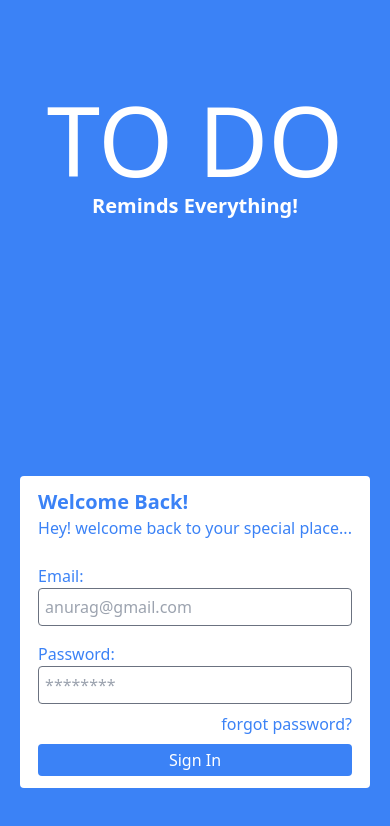
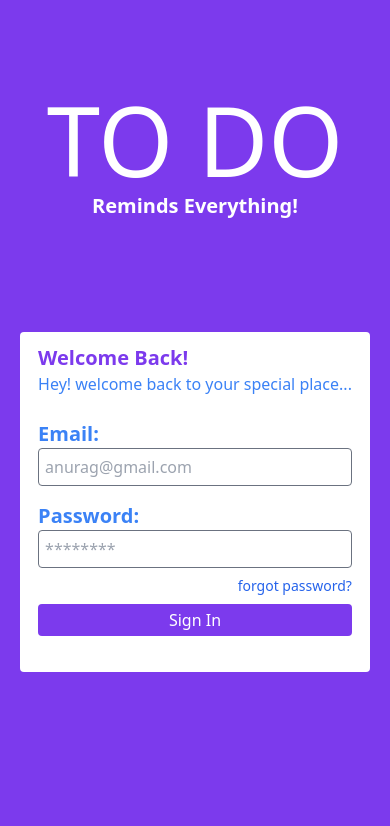
Before and after one commit to anuragvishwak/taskManagement, a React (Create React App) app: page / in a window 390 px wide. Shown: the top 826 px of the page. Built offline with nearby package versions, Linux system fonts and the light colour scheme.

Commit message:
pushing some existing code.

```diff
--- a/src/Login.js
+++ b/src/Login.js
@@ -9,7 +9,7 @@ function Login() {
   const [password, setpassword] = useState("");
   const navigate = useNavigate();
 
-  async function Login() {
+  async function LoginUser() {
     try {
       await signInWithEmailAndPassword(auth, email, password);
       console.log("Logged in successfully!");
@@ -25,7 +25,8 @@ function Login() {
   }
 
   return (
-    <div className="sm:flex min-h-screen bg-blue-500">
+    <div className="sm:flex min-h-screen bg-[#7C3AED]">
+      {/* Left Section */}
       <div className="flex items-center h-full py-[92px] sm:h-auto justify-center w-full">
         <div className="text-white">
           <p className="text-bold text-8xl">TO DO</p>
@@ -34,51 +35,57 @@ function Login() {
           </p>
         </div>
       </div>
-      <div className="sm:flex sm:mt-0 mt-36 items-center justify-center p-5 sm:h-screen sm:w-6/12 text-blue-500 ">
+
+      {/* Right Section */}
+      <div className="sm:flex items-end sm:items-center justify-center p-5 sm:h-screen sm:w-6/12 text-blue-500">
         <div className="bg-white p-3 sm:p-0 sm:h-full rounded w-full">
-          <div className="flex sm:h-full items-end sm:items-center justify-center">
-            <div className="">
+          <div className="flex h-full items-end sm:items-center justify-center pb-6 sm:pb-0">
+            <div>
+              {/* Heading */}
               <div className="mb-6 sm:mb-10">
-                <p className="text-xl sm:text-5xl font-bold">Welcome Back!</p>
-                <p
-                  className="w-auto sm:text-xl"
-                >
+                <p className="text-xl sm:text-5xl text-[#7C3AED] font-bold">
+                  Welcome Back!
+                </p>
+                <p className="w-auto text-blue-500 sm:text-xl">
                   Hey! welcome back to your special place...
                 </p>
               </div>
+
+              {/* Email */}
               <div>
-                <p>Email:</p>
+                <p className="font-semibold text-xl">Email:</p>
                 <input
                   type="email"
-                  onChange={(e) => {
-                    setemail(e.target.value);
-                  }}
+                  value={email}
+                  onChange={(e) => setemail(e.target.value)}
                   placeholder="anurag@gmail.com"
                   className="p-1.5 rounded border w-full sm:w-[400px] border-gray-500"
-                ></input>
+                />
               </div>
 
+              {/* Password */}
               <div className="mt-4">
-                <p>Password:</p>
+                <p className="font-semibold text-xl">Password:</p>
                 <input
                   type="password"
-                  onChange={(e) => {
-                    setpassword(e.target.value);
-                  }}
+                  value={password}
+                  onChange={(e) => setpassword(e.target.value)}
                   placeholder="********"
                   className="p-1.5 rounded border w-full border-gray-500"
-                ></input>
+                />
               </div>
 
+              {/* Forgot password */}
               <div className="py-2 flex justify-end">
-                <button>forgot password?</button>
+                <button className="text-sm text-blue-600 hover:underline">
+                  forgot password?
+                </button>
               </div>
 
+              {/* Sign In Button */}
               <button
-                onClick={() => {
-                  Login();
-                }}
-                className="text-white rounded hover:shadow-xl w-full py-1 bg-blue-500"
+                onClick={LoginUser}
+                className="text-white rounded hover:shadow-xl w-full py-1 bg-[#7C3AED] hover:bg-[#6D28D9]"
               >
                 Sign In
               </button>
--- a/src/MainTodo.js
+++ b/src/MainTodo.js
@@ -100,23 +100,23 @@ function MainTodo() {
   return (
     <div>
       <div className=" min-h-screen bg-gray-100 h-full p-4 sm:p-4">
-        <div className="flex bg-white p-3 rounded border border-gray-300 shadow items-center justify-between">
-          <p className="text-2xl capitalize sm:text-3xl font-semibold text-blue-500">
+        <div className="sm:flex bg-white p-3 rounded border border-gray-300 shadow items-center justify-between">
+          <p className="text-2xl capitalize sm:text-3xl font-semibold text-[#7C3AED]">
             Welcome {email.slice(0, 6)}
           </p>
-          <div className="flex items-center space-x-3">
+          <div className="flex items-center mt-2 space-x-3">
             <input
               onChange={(e) => {
                 setsearch(e.target.value);
               }}
               placeholder="Search tasks....."
-              className="border p-1 rounded border-gray-400 w-80"
+              className="border p-1 rounded border-gray-400 sm:w-80"
             ></input>
             <button
               onClick={() => {
                 setopeningAddTaskForm(true);
               }}
-              className="bg-blue-500 py-1 px-3 rounded font-senibold text-white"
+              className="bg-[#7C3AED] hover:bg-[#6D28D9] text-sm sm:text-base py-1.5 sm:py-1 px-3 rounded font-senibold text-white"
             >
               + Create List
             </button>
@@ -126,9 +126,9 @@ function MainTodo() {
                 localStorage.clear();
                 navigation("/");
               }}
-              className="border-2 rounded p-1 border-blue-500"
+              className="border-2 rounded p-1 border-[#7C3AED]"
             >
-              <IoLogOut className="text-blue-500" size={20} />
+              <IoLogOut className="text-[#7C3AED]" size={20} />
             </button>
           </div>
         </div>
@@ -170,7 +170,7 @@ function MainTodo() {
                           className={`${
                             task.status === "completed"
                               ? "line-through text-gray-300"
-                              : "text-blue-500"
+                              : "text-[#7C3AED]"
                           } font-bold`}
                         >
                           {task.title}
```
Also changed, not shown: src/AddTasks.js (line endings or trailing spaces).
